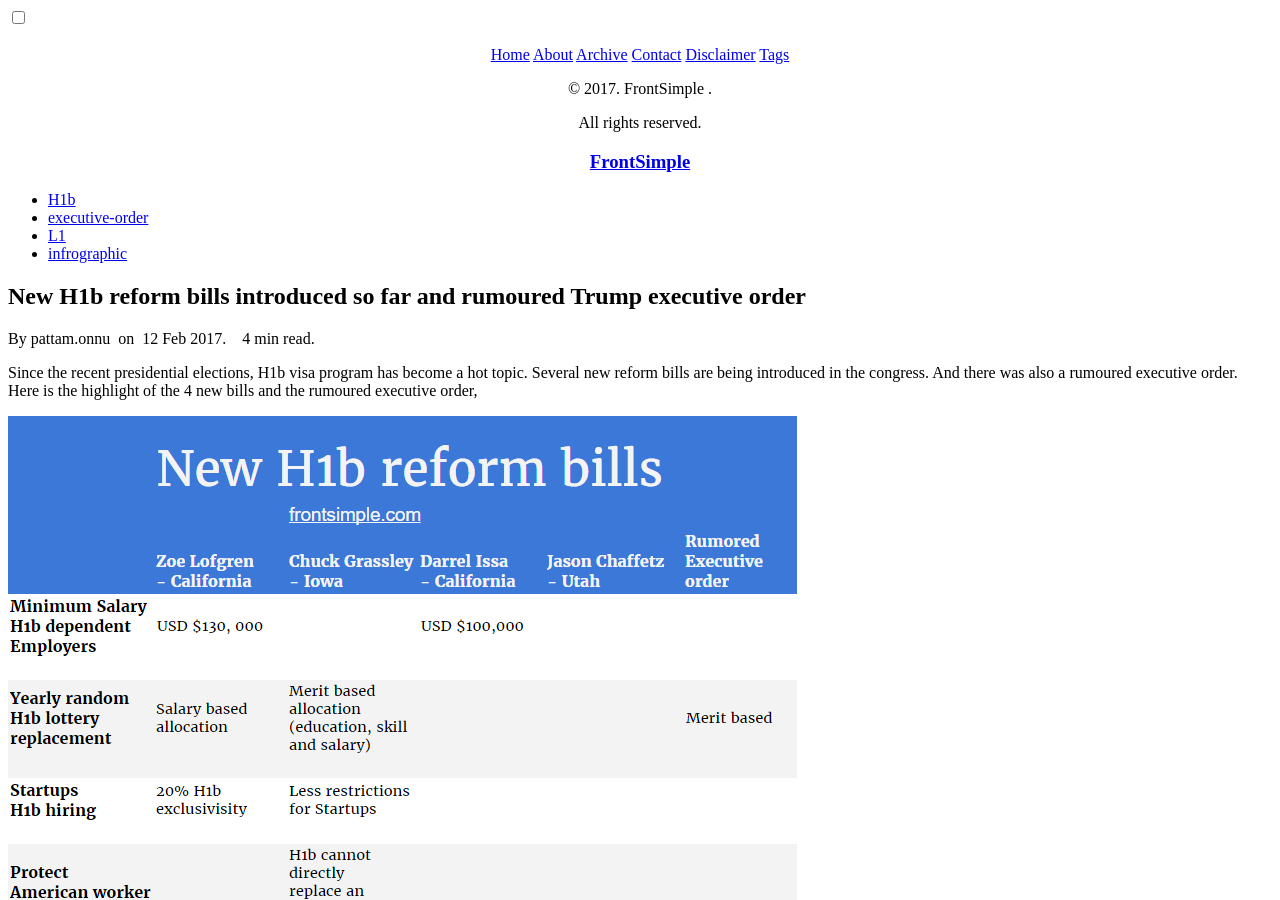
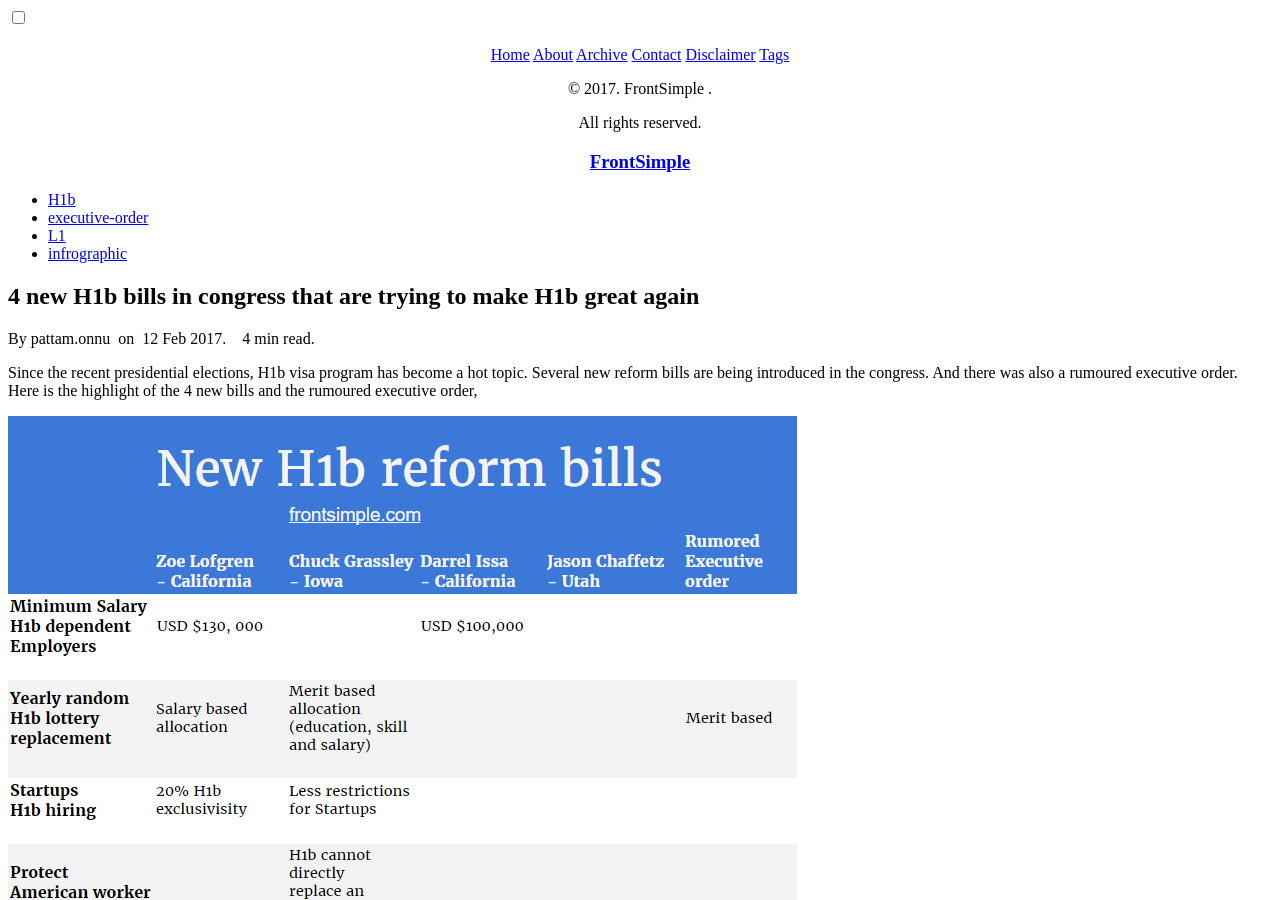
Before and after one commit to gitforwork2/gitforwork.github.io, a Jekyll site: the page built from _posts/2017-02-12-h1b-bills-executive-order.md, in a window 1280 px wide and 900 px high. Built offline with Jekyll 4.4.1, drawn with Linux system fonts in a browser that asks for light colours; nearby versions of some CDN libraries; comment, search, counter and statistics services are not loaded.

Commit message:
Update 2017-02-12-h1b-bills-executive-order.md

```diff
--- a/_posts/2017-02-12-h1b-bills-executive-order.md
+++ b/_posts/2017-02-12-h1b-bills-executive-order.md
@@ -1,6 +1,6 @@
 ---
 layout: post
-title: New H1b reform bills introduced so far and rumoured Trump executive order
+title: 4 new H1b bills in congress that are trying to make H1b great again
 date: 2017-02-12
 tags: H1b executive-order L1 infrographic
 comments: true
```
